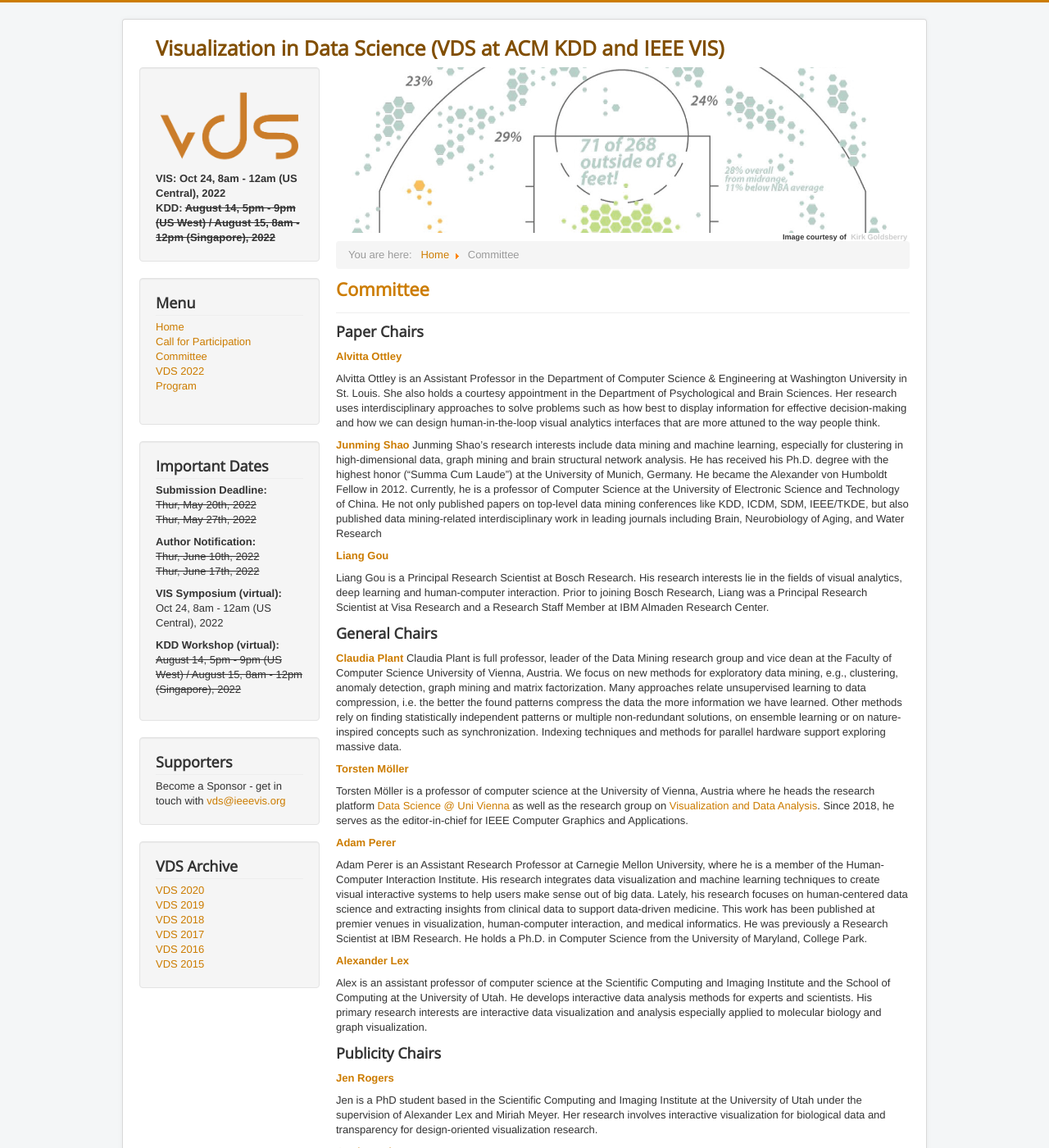
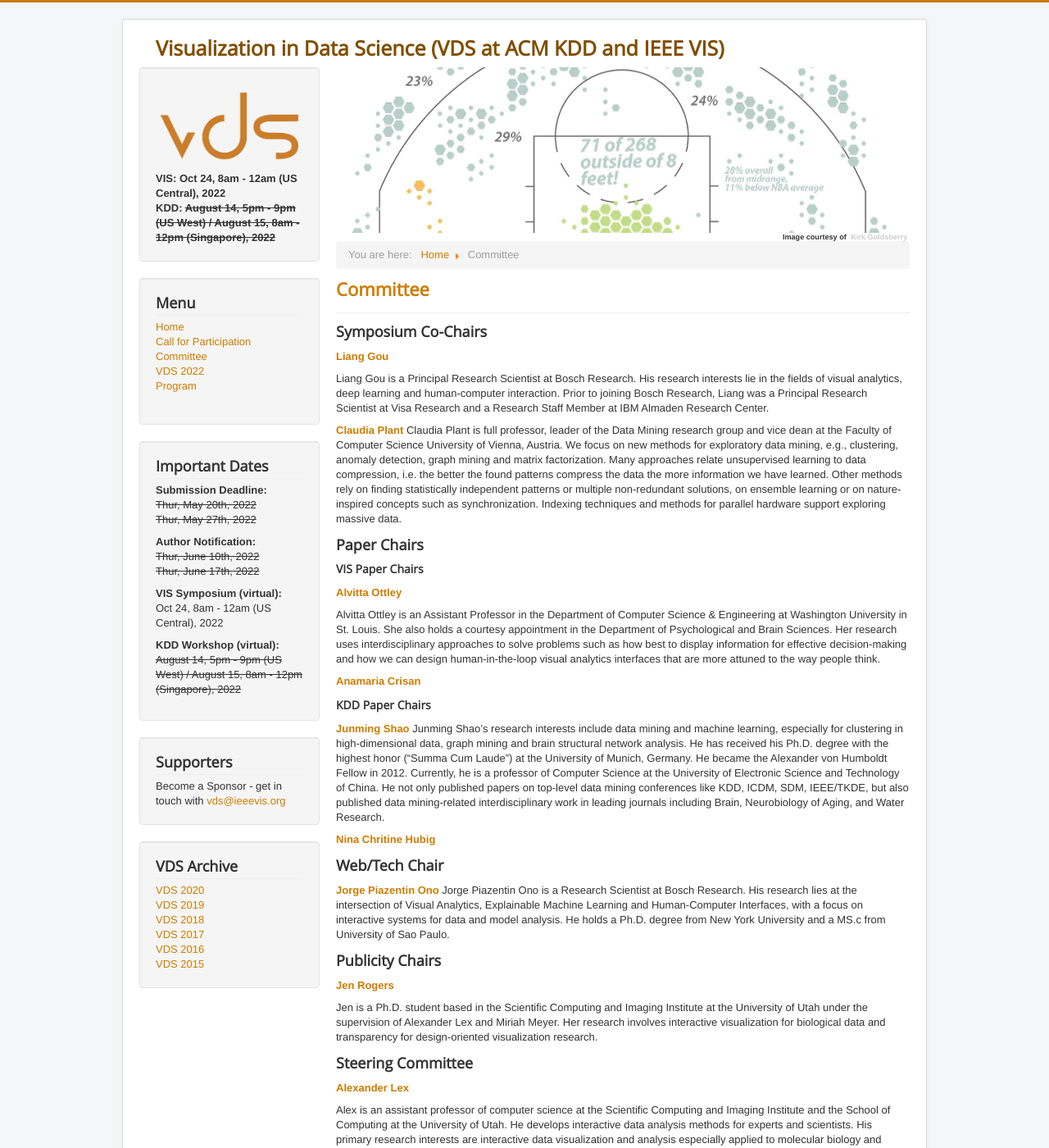
Before and after one commit to visualdatascience/2022, a Jekyll site: the page built from committee.md, in a window 1280 px wide and 1400 px high. Shown: the whole window at 82% size. Built offline with Jekyll 4.4.1, drawn with Linux system fonts in a browser that asks for light colours; part of the change alters nothing that is shown; some of the changed text lies outside the part shown.

Commit message:
updating committee

```diff
--- a/committee.md
+++ b/committee.md
@@ -4,23 +4,48 @@ title: Committee
 permalink: /committee/
 ---
 
+### Symposium Co-Chairs
+
+**[Liang Gou](https://scholar.google.com/citations?user=x3VK0fAAAAAJ&hl=en)**
+
+Liang Gou is a Principal Research Scientist at Bosch Research. His research interests lie in the fields of visual analytics, deep learning and human-computer interaction. Prior to joining Bosch Research, Liang was a Principal Research Scientist at Visa Research and a Research Staff Member at IBM Almaden Research Center.
+
+
+**[Claudia Plant](https://dm.cs.univie.ac.at/team/person/59835/)**
+Claudia Plant is full professor, leader of the Data Mining research group and vice dean at the Faculty of Computer Science University of Vienna, Austria. We focus on new methods for exploratory data mining, e.g., clustering, anomaly detection, graph mining and matrix factorization. Many approaches relate unsupervised learning to data compression, i.e. the better the found patterns compress the data the more information we have learned. Other methods rely on finding statistically independent patterns or multiple non-redundant solutions, on ensemble learning or on nature-inspired concepts such as synchronization. Indexing techniques and methods for parallel hardware support exploring massive data.
+
 ### Paper Chairs
+
+#### VIS Paper Chairs
 
 **[Alvitta Ottley](http://visualdata.wustl.edu)**
 
 Alvitta Ottley is an Assistant Professor in the Department of Computer Science & Engineering at Washington University in St. Louis. She also holds a courtesy appointment in the Department of Psychological and Brain Sciences. Her research uses interdisciplinary approaches to solve problems such as how best to display information for effective decision-making and how we can design human-in-the-loop visual analytics interfaces that are more attuned to the way people think.
 
+**[Anamaria Crisan](https://amcrisan.github.io/)**
+
+#### KDD Paper Chairs
+
 **[Junming Shao](https://dm.uestc.edu.cn/junming-shao/)**
-Junming Shao's research interests include data mining and machine learning, especially for clustering in high-dimensional data, graph mining and brain structural network analysis. He has received his Ph.D. degree with the highest honor (“Summa Cum Laude”) at the University of Munich, Germany. He became the Alexander von Humboldt Fellow in 2012. Currently, he is a professor of Computer Science at the University of Electronic Science and Technology of China. He not only published papers on top-level data mining conferences like KDD, ICDM, SDM, IEEE/TKDE, but also published data mining-related interdisciplinary work in leading journals including Brain, Neurobiology of Aging, and Water Research
+Junming Shao's research interests include data mining and machine learning, especially for clustering in high-dimensional data, graph mining and brain structural network analysis. He has received his Ph.D. degree with the highest honor (“Summa Cum Laude”) at the University of Munich, Germany. He became the Alexander von Humboldt Fellow in 2012. Currently, he is a professor of Computer Science at the University of Electronic Science and Technology of China. He not only published papers on top-level data mining conferences like KDD, ICDM, SDM, IEEE/TKDE, but also published data mining-related interdisciplinary work in leading journals including Brain, Neurobiology of Aging, and Water Research.
 
-**[Liang Gou](https://scholar.google.com/citations?user=x3VK0fAAAAAJ&hl=en)**
+**[Nina Chritine Hubig](https://sites.google.com/view/dzrpt-lab/about)**
 
-Liang Gou is a Principal Research Scientist at Bosch Research. His research interests lie in the fields of visual analytics, deep learning and human-computer interaction. Prior to joining Bosch Research, Liang was a Principal Research Scientist at Visa Research and a Research Staff Member at IBM Almaden Research Center.
+### Web/Tech Chair
+**[Jorge Piazentin Ono](https://vgc.poly.edu/~jhenrique/)**
+Jorge Piazentin Ono is a Research Scientist at Bosch Research. His research lies at the intersection of Visual Analytics, Explainable Machine Learning and Human-Computer Interfaces, with a focus on interactive systems for data and model analysis. He holds a Ph.D. degree from New York University and a MS.c from University of Sao Paulo.
 
-### General Chairs
+### Publicity Chairs
 
-**[Claudia Plant](https://dm.cs.univie.ac.at/team/person/59835/)**
-Claudia Plant is full professor, leader of the Data Mining research group and vice dean at the Faculty of Computer Science University of Vienna, Austria. We focus on new methods for exploratory data mining, e.g., clustering, anomaly detection, graph mining and matrix factorization. Many approaches relate unsupervised learning to data compression, i.e. the better the found patterns compress the data the more information we have learned. Other methods rely on finding statistically independent patterns or multiple non-redundant solutions, on ensemble learning or on nature-inspired concepts such as synchronization. Indexing techniques and methods for parallel hardware support exploring massive data.
+**[Jen Rogers](https://vdl.sci.utah.edu/team/rogers/)**
+
+Jen is a Ph.D. student based in the Scientific Computing and Imaging Institute at the University of Utah under the supervision of Alexander Lex and Miriah Meyer. Her research involves interactive visualization for biological data and transparency for design-oriented visualization research.
+
+### Steering Committee
+
+**[Alexander Lex](http://alexander-lex.net/)**
+
+Alex is an assistant professor of computer science at the Scientific Computing and Imaging Institute and the School of Computing at the University of Utah. He develops interactive data analysis methods for experts and scientists. His primary research interests are interactive data visualization and analysis especially applied to molecular biology and graph visualization.
 
 **[Torsten Möller](https://cs.univie.ac.at/Torsten.Möller)**
 
@@ -29,20 +54,6 @@ Claudia Plant is full professor, leader of the Data Mining research group and vi
 **[Adam Perer](http://perer.org/)**
 
 Adam Perer is an Assistant Research Professor at Carnegie Mellon University, where he is a member of the Human-Computer Interaction Institute. His research integrates data visualization and machine learning techniques to create visual interactive systems to help users make sense out of big data. Lately, his research focuses on human-centered data science and extracting insights from clinical data to support data-driven medicine. This work has been published at premier venues in visualization, human-computer interaction, and medical informatics. He was previously a Research Scientist at IBM Research. He holds a Ph.D. in Computer Science from the University of Maryland, College Park.
-
-**[Alexander Lex](http://alexander-lex.net/)**
-
-Alex is an assistant professor of computer science at the Scientific Computing and Imaging Institute and the School of Computing at the University of Utah. He develops interactive data analysis methods for experts and scientists. His primary research interests are interactive data visualization and analysis especially applied to molecular biology and graph visualization.
-
-### Publicity Chairs
-
-**[Jen Rogers](https://vdl.sci.utah.edu/team/rogers/)**
-
-Jen is a PhD student based in the Scientific Computing and Imaging Institute at the University of Utah under the supervision of Alexander Lex and Miriah Meyer. Her research involves interactive visualization for biological data and transparency for design-oriented visualization research.
-
-**[Guojun Lai](https://ufind.univie.ac.at/de/person.html?id=114538)**
-
-Guojun Lai is a PhD student at the Data Mining research group, University of Vienna, Austria. His research interests include visual analysis-based Data Mining, High Performance/Efficient Data Mining or Data Processing on Modern Hardware, Database and Big Data Management. He received the Master's Degree in Computer Science and Bachelor's Degree in Software Engineering in 2020 and 2019 respectively.
 
 ### Program Committee
 
@@ -60,51 +71,3 @@ Guojun Lai is a PhD student at the Data Mining research group, University of Vie
 - Wang, Yun (Microsoft Research Asia)
 - Xu, Panpan (Bosch Research)
 - Wu, Yanhong (Facebook)
-
-
-<!-- - Alim, Usman (University of Calgary)
-- Nobre, Carolina (University of Utah)
-- Wang, Junpeng (Visa Research)
-- Parra, Denis (PUC Chile)
-- Wang, Yun (Microsoft Research Asia)
-- Schreck, Tobias (TU Graz)
-- Stein, Manuel (University of Konstanz)
-- Du, Fan (Adobe Research)
-- Dunne, Cody (Northeastern University)
-- Cashman, Dylan (Tufts University)
-- Hohman, Fred (Georgia Tech)
-- Wang, Yang (Uber)
-- Berger, Matthew (Vanderbilt University)
-- He, Wenbin (Bosch Research)
-- Metoyer, Ronald (University of Notre Dame)
-- Xu, Panpan (Bosch Research)
-- Liu, Shusen (LLNL)
-- Wu, Yanhong (Facebook) -->
-
-
-<!-- - Andrienko, Natalia (Fraunhofer IAIS & City University London)
-- Banovic, Nikola (Carnegie Mellon University)
-- Berger, Matthew (University of Arizona)
-- Brown, Eli (DePaul University)
-- Dou, Wenwen (UNC Charlotte)
-- Du, Fan (Adobe Research)
-- Endert, Alex (Georgia Tech)
-- Giesen, Joachim (Friedrich-Schiller-Universität Jena)
-- Gou, Liang (VISA Research)
-- Hohman, Fred (Georgia Tech)
-- Kahng, Minsuk (Georgia Tech)
-- Kristian Kersting (Technical University of Dortmund)
-- Lex, Alexander (University of Utah)
-- Lin, Yu-Ru (University of Pittsburgh)
-- Liu, Zhicheng	(Adobe Research)
-- Hohman, Fred (Georgia Tech)
-- Parra, Denis (PUC Chile)
-- Rogers, David (Los Alamos National Laboratory )
-- Saket, Bahador (Georgia Tech)	2
-- Schreck, Tobias (Graz University of Technology)
-- Sedlmair, Michael	(Jacobs University)
-- Steed, Chad (Oak Ridge National Laboratory)
-- Strobelt, Hendrik	(IBM Research)
-- Wang, Bei	(University of Utah)
-- Wenskovitch, John (Virginia Tech)
-- Yanhong Wu (VISA Research) -->
```
